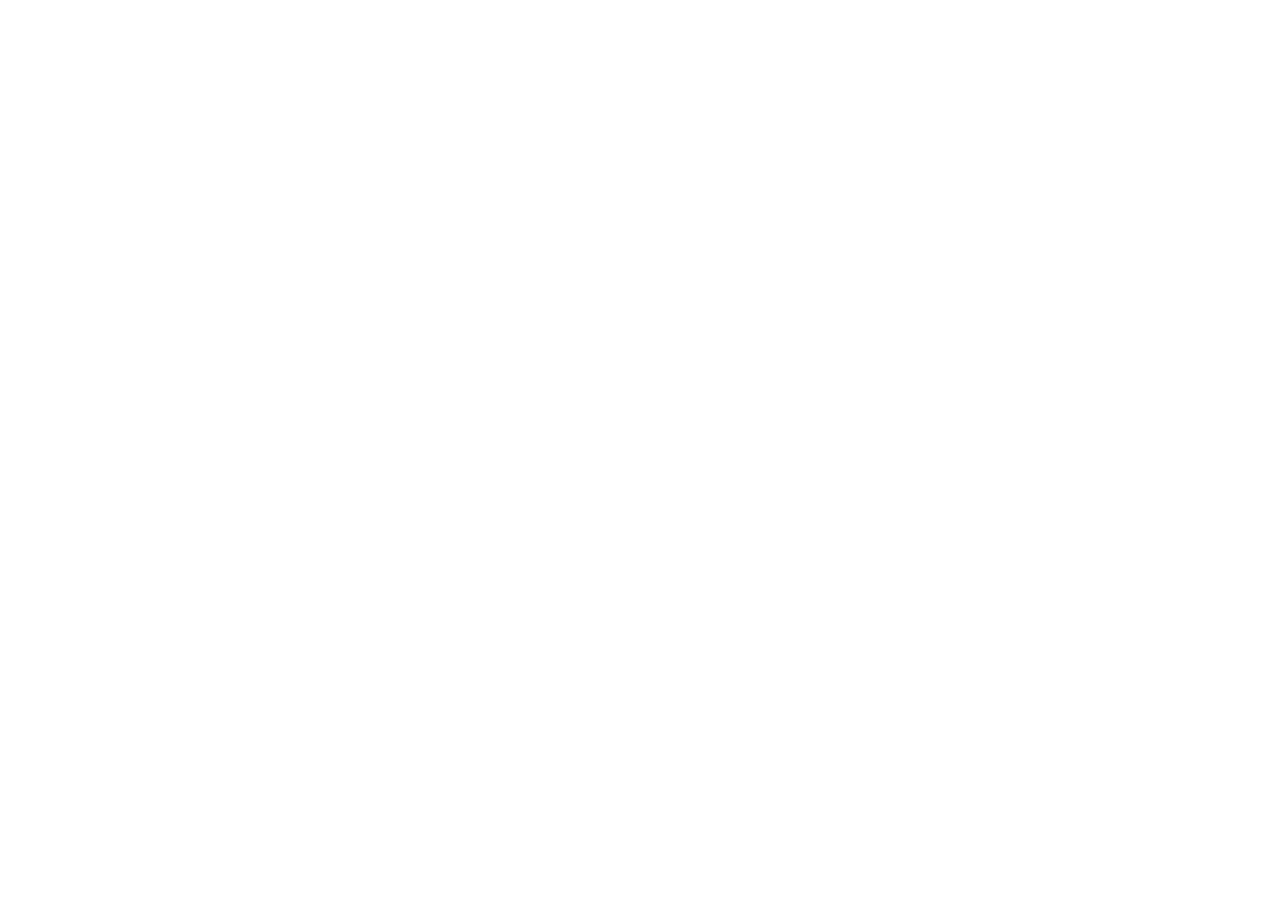
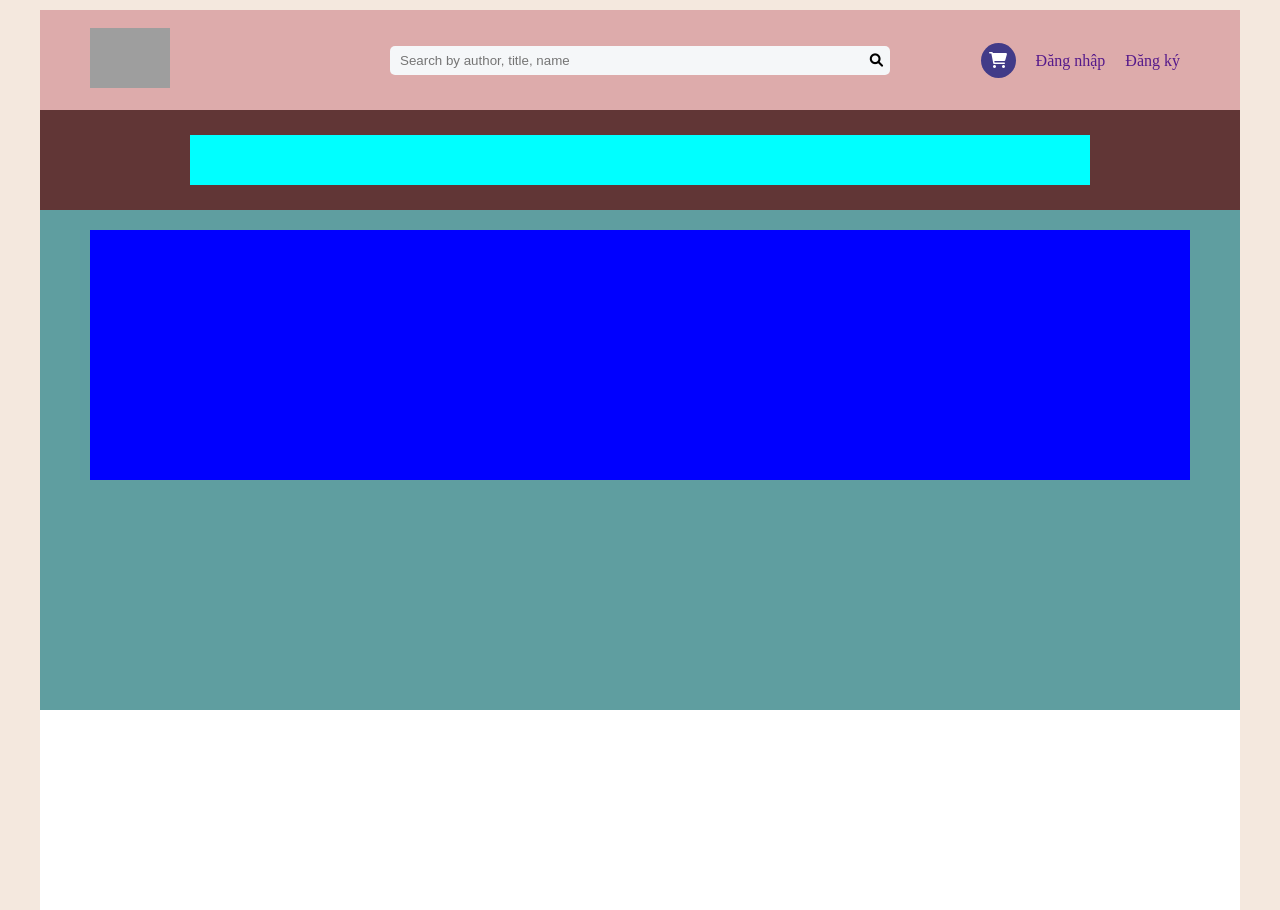
Before and after one commit to lamloi1109/WebBanSach, a plain HTML site: page client/index.html in a window 1280 px wide. Before the commit the page ends 800 px from the top, so only its background shows below. Drawn offline with Linux system fonts and the light colour scheme; grey boxes are pictures that could not be loaded.

Commit message:
CSS Header-top

```diff
--- a/client/CSS/style.css
+++ b/client/CSS/style.css
@@ -0,0 +1,128 @@
+/* Reset CSS */
+*{
+    padding: 0;
+    margin: 0;
+    box-sizing: border-box;
+}
+body{
+    width: 100vw;
+    height: 100vh;
+    background-color: #F4E8DE;
+    overflow-x: hidden;
+}
+.page{
+    width: 1200px;
+    height: 900px;
+    background-color: white;
+    margin: 10px auto;
+}
+.page__header{
+    height: 200px;
+    background-color: rgb(221, 171, 171);
+    display: flex;
+    flex-direction: column;
+}
+
+.page__header-top{
+    width: 1200px;
+    height: 100px;
+    /* background-color: black; */
+    display: flex;
+    justify-content: space-around;
+    align-items: center;
+}
+
+.header-top-left, .header-top-mid{
+    width: 300px;
+    height: 50px;
+    /* background-color: rgb(223, 181, 181); */
+}
+.header-top-left,.header-top-mid,.header-top-right{
+    display: flex;
+    align-items: center;
+}
+.header-top-left, .header-top-right{
+    width: 25%;
+    margin: 0 50px;
+}
+.header-top-mid{
+    width: 50%;
+}
+.header-top-left img{
+    width: 80px;
+}
+.header-top-mid--search{
+    width: 100%;
+    background-color: #F5F7F9;
+    border-radius: 5px;
+}
+
+.header-top-mid--search form{
+    display: flex;
+    justify-content: space-between;
+}
+.header-top-mid--search form input[type="text"]{
+    width: 80%;
+    background: none;
+    outline: none;
+    border: none;
+    padding-left: 10px;
+
+}
+.header-top-mid--search form button{
+    padding: 2px;
+    margin: 5px;
+    background: none;
+    border: none;
+    cursor: pointer;
+}
+.header-top-right{
+    display: flex;
+    align-items: baseline;
+    justify-content: end;
+}
+
+.header-top-right a{
+    margin: 10px;
+    text-decoration: none;
+}
+.header-top-right a:nth-child(1){
+    width: 35px;
+    height: 35px;
+    background-color: #413B88;
+    border-radius: 50px;
+    color: white;
+    display: flex;
+    justify-content: center;
+    align-items: center;
+}
+.page__header-bottom{
+    width: 1200px;
+    height: 100px;
+    background-color: rgb(97, 54, 54);
+    display: flex;
+    justify-content: center;
+    align-items: center;
+}
+.header-bottom__nav{
+    width: 900px;
+    height: 50px;
+    background-color: aqua;
+    padding: 20px;
+}
+
+.page__main{
+    width: 1200px;
+    height: 500px;
+    display: flex;
+    flex-direction: column;
+    background-color: cadetblue;
+    align-items: center;
+}
+
+.page__main-banner{
+    margin: 20px;
+    width: 1100px;
+    height: 250px;
+    background-color: blue;
+}
--- a/client/index.html
+++ b/client/index.html
@@ -1,12 +1,60 @@
 <!DOCTYPE html>
 <html lang="en">
-<head>
-    <meta charset="UTF-8">
-    <meta http-equiv="X-UA-Compatible" content="IE=edge">
-    <meta name="viewport" content="width=device-width, initial-scale=1.0">
+  <head>
+    <meta charset="UTF-8" />
+    <meta http-equiv="X-UA-Compatible" content="IE=edge" />
+    <meta name="viewport" content="width=device-width, initial-scale=1.0" />
+    <link rel="stylesheet" href="./CSS/style.css" />
+    <link
+      rel="stylesheet"
+      href="https://cdnjs.cloudflare.com/ajax/libs/font-awesome/6.0.0/css/all.min.css"
+      integrity="sha512-9usAa10IRO0HhonpyAIVpjrylPvoDwiPUiKdWk5t3PyolY1cOd4DSE0Ga+ri4AuTroPR5aQvXU9xC6qOPnzFeg=="
+      crossorigin="anonymous"
+      referrerpolicy="no-referrer"
+    />
     <title>Document</title>
-</head>
-<body>
-
-</body>
+  </head>
+  <body>
+    <div class="page">
+      <div class="page__header">
+        <div class="page__header-top">
+          <div class="header-top-left">
+            <a href="#">
+              <img
+                src="https://seeklogo.com/images/B/booksy-logo-F878D18325-seeklogo.com.png"
+                alt="logo"
+              />
+            </a>
+          </div>
+          <div class="header-top-mid">
+            <div class="header-top-mid--search">
+              <form action="#">
+                <input
+                  type="text"
+                  name="search"
+                  placeholder="Search by author, title, name"
+                />
+                <button type="submit">
+                  <i class="fa-solid fa-magnifying-glass"></i>
+                </button>
+              </form>
+            </div>
+          </div>
+          <div class="header-top-right">
+            <a href=""><i class="fa-solid fa-cart-shopping"></i></a>
+            <a href=""> Đăng nhập </a>
+            <a href=""> Đăng ký </a>
+          </div>
+        </div>
+        <div class="page__header-bottom">
+          <div class="header-bottom__nav"></div>
+        </div>
+      </div>
+      <div class="page__main">
+        <div class="page__main-banner"></div>
+        <div class="page__main-heading"></div>
+      </div>
+      <div class="page__bottom"></div>
+    </div>
+  </body>
 </html>
```
Also changed, not shown: client/image/booksy.png (added).
